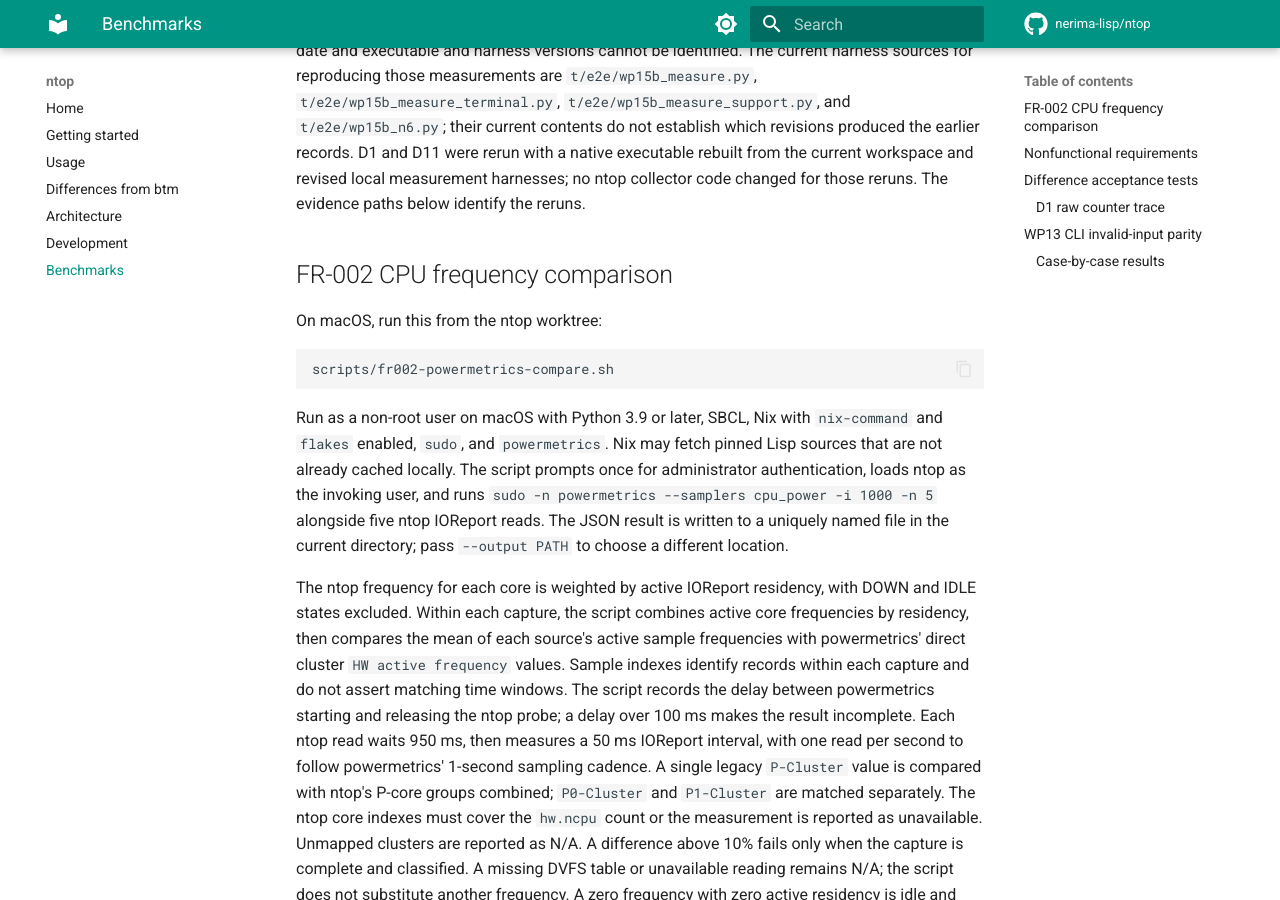
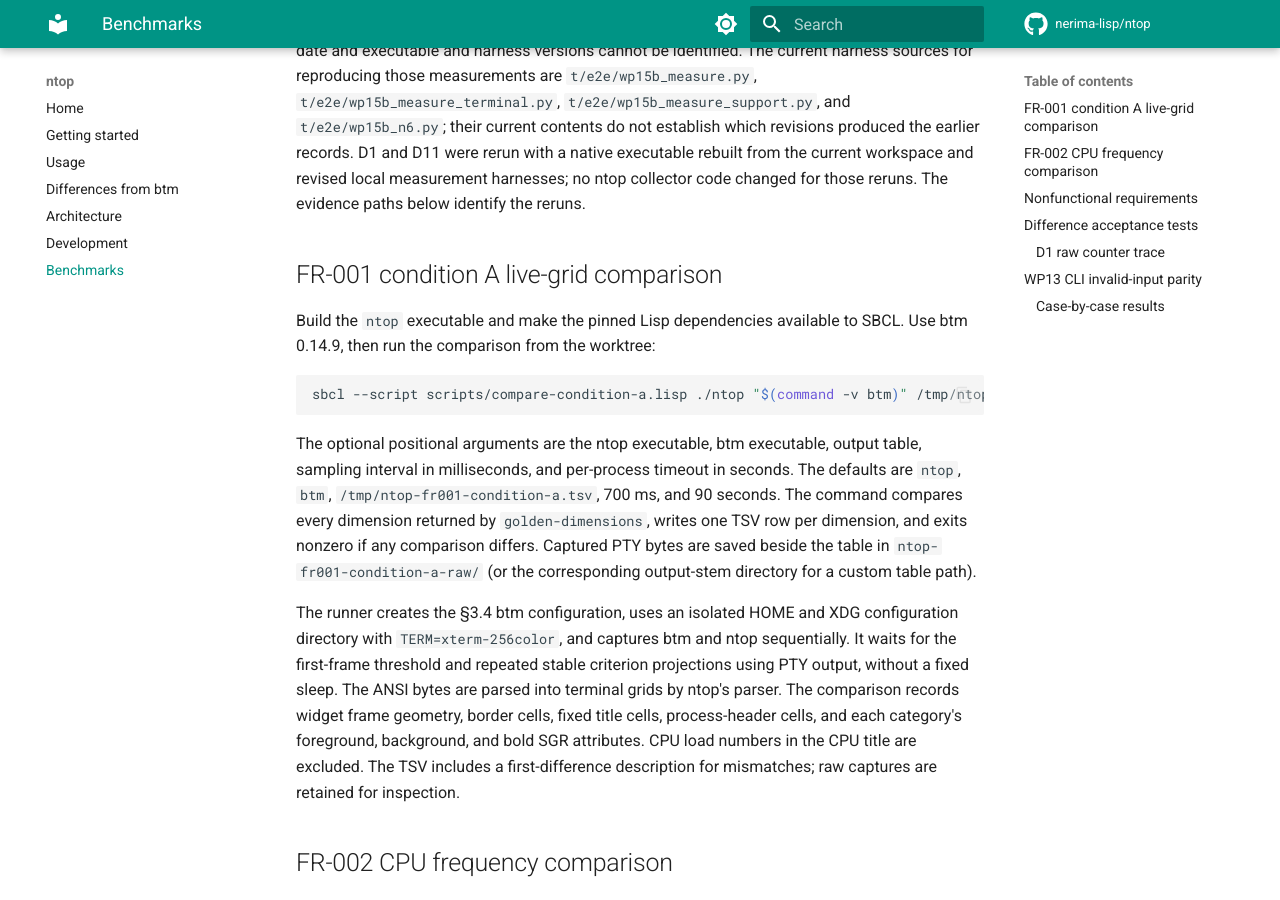
Before and after one commit to nerima-lisp/ntop, an MkDocs documentation site: the page built from docs/src/benchmarks.md, in a window 1280 px wide and 900 px high, scrolled down 430 px. Built offline with MkDocs 1.6.1 and Material for MkDocs 9.7.7, drawn with Linux system fonts in a browser that asks for light colours; comment, search, counter and statistics services are not loaded.

Commit message:
feat(e2e): add FR-001 condition A live-grid comparison

````diff
--- a/docs/src/benchmarks.md
+++ b/docs/src/benchmarks.md
@@ -3,6 +3,18 @@
 WP15b is the local run label for these WP15 nonfunctional and difference acceptance measurements. The D1, D4, and D11 measurements used macOS 26.6.2, arm64, and an Apple M4 Max. macOS measurements used the native `ntop` executable. PTY tests used 160 columns by 48 rows except D4, which used 320 columns by 48 rows to display full User and Time values; refresh was 700 ms where applicable. The comparator was btm 0.14.9. Raw captures and JSON remain in local temporary storage and are not committed; their paths below are machine-local and may not exist elsewhere.
 
 N3–N6 are carried over from an earlier local measurement run. Their JSON and manifest files do not record a collection date, executable digest, source commit, or harness revision, so the exact date and executable and harness versions cannot be identified. The current harness sources for reproducing those measurements are `t/e2e/wp15b_measure.py`, `t/e2e/wp15b_measure_terminal.py`, `t/e2e/wp15b_measure_support.py`, and `t/e2e/wp15b_n6.py`; their current contents do not establish which revisions produced the earlier records. D1 and D11 were rerun with a native executable rebuilt from the current workspace and revised local measurement harnesses; no ntop collector code changed for those reruns. The evidence paths below identify the reruns.
+
+## FR-001 condition A live-grid comparison
+
+Build the `ntop` executable and make the pinned Lisp dependencies available to SBCL. Use btm 0.14.9, then run the comparison from the worktree:
+
+```sh
+sbcl --script scripts/compare-condition-a.lisp ./ntop "$(command -v btm)" /tmp/ntop-fr001-condition-a.tsv
+```
+
+The optional positional arguments are the ntop executable, btm executable, output table, sampling interval in milliseconds, and per-process timeout in seconds. The defaults are `ntop`, `btm`, `/tmp/ntop-fr001-condition-a.tsv`, 700 ms, and 90 seconds. The command compares every dimension returned by `golden-dimensions`, writes one TSV row per dimension, and exits nonzero if any comparison differs. Captured PTY bytes are saved beside the table in `ntop-fr001-condition-a-raw/` (or the corresponding output-stem directory for a custom table path).
+
+The runner creates the §3.4 btm configuration, uses an isolated HOME and XDG configuration directory with `TERM=xterm-256color`, and captures btm and ntop sequentially. It waits for the first-frame threshold and repeated stable criterion projections using PTY output, without a fixed sleep. The ANSI bytes are parsed into terminal grids by ntop's parser. The comparison records widget frame geometry, border cells, fixed title cells, process-header cells, and each category's foreground, background, and bold SGR attributes. CPU load numbers in the CPU title are excluded. The TSV includes a first-difference description for mismatches; raw captures are retained for inspection.
 
 ## FR-002 CPU frequency comparison
 
````
Also changed, not shown: 4 other files.
